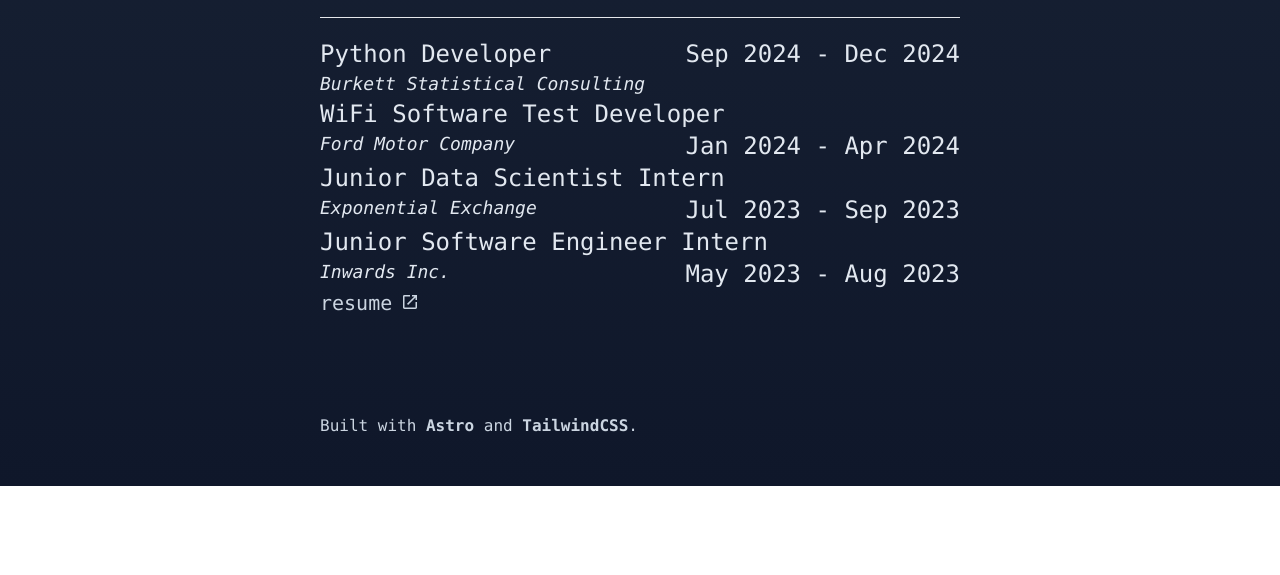
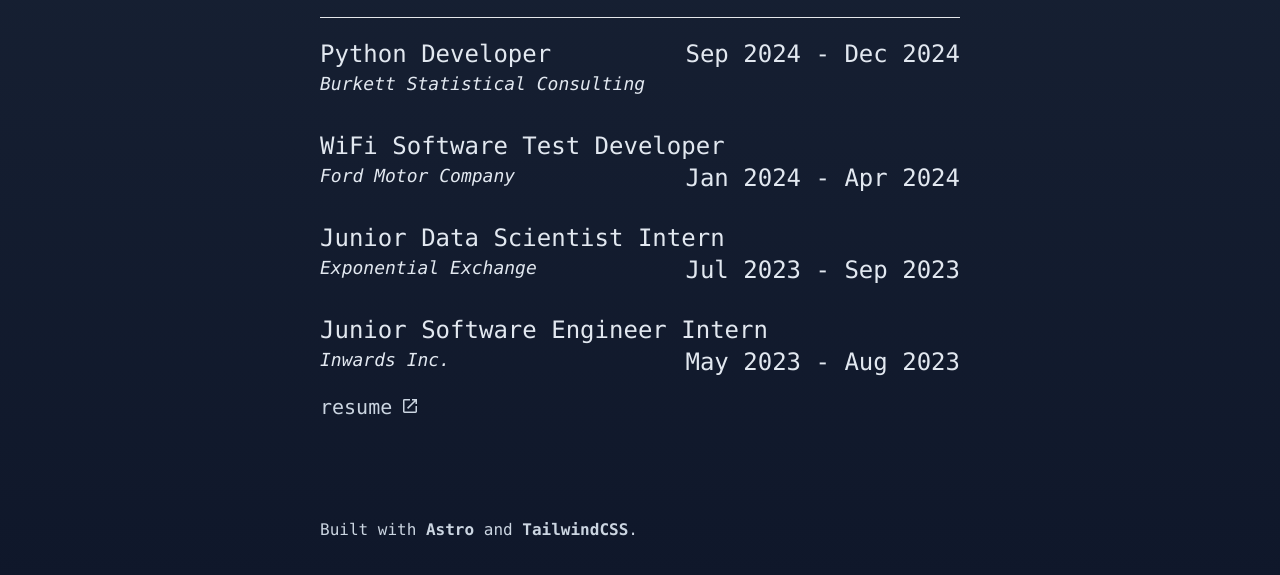
Before and after one commit to VishGit1234/VishGit1234.github.io, an Astro site: page / in a window 1280 px wide. Shown: the part 741-1316 px from the top of the page. Before the commit the page ends 1227 px from the top, so only its background shows below. Built offline with nearby package versions, Linux system fonts and the light colour scheme; Astro itself is replaced by a stand-in of ours.

Commit message:
fix spacing

```diff
--- a/src/components/experience.astro
+++ b/src/components/experience.astro
@@ -7,8 +7,8 @@ import jobs from '../content/experience.json'
 ---
 <div class="lg:text-2xl">
   {
-    jobs.map((job, i, arr) => (
-      <div class={`mb-${i == arr.length - 1 ? '4' : '8'}`}>
+    jobs.slice(0, -1).map((job, i, arr) => (
+      <div class='mb-8'>
         <div class="float-left">{job.title}</div>
         <div class="float-right">{job.duration}</div>
         <br>
@@ -16,6 +16,12 @@ import jobs from '../content/experience.json'
       </div>
     ))
   }
+  <div class='mb-4'>
+        <div class="float-left">{jobs.slice(-1)[0].title}</div>
+        <div class="float-right">{jobs.slice(-1)[0].duration}</div>
+        <br>
+        <div class="italic text-base lg:text-lg">{jobs.slice(-1)[0].company}</div>
+  </div>
   <a href="/Vishal_Resume.pdf" target="_blank" class="text-lg lg:text-xl inline-flex text-slate-300 hover:text-blue-300 fill-slate-300 hover:fill-blue-300">
     <div class="mr-2">resume</div>
     <svg xmlns="http://www.w3.org/2000/svg" height="20px" viewBox="0 -1100 960 960" width="20px"><path d="M216-144q-29.7 0-50.85-21.15Q144-186.3 144-216v-528q0-29.7 21.15-50.85Q186.3-816 216-816h264v72H216v528h528v-264h72v264q0 29.7-21.15 50.85Q773.7-144 744-144H216Zm171-192-51-51 357-357H576v-72h240v240h-72v-117L387-336Z"/></svg>
```
